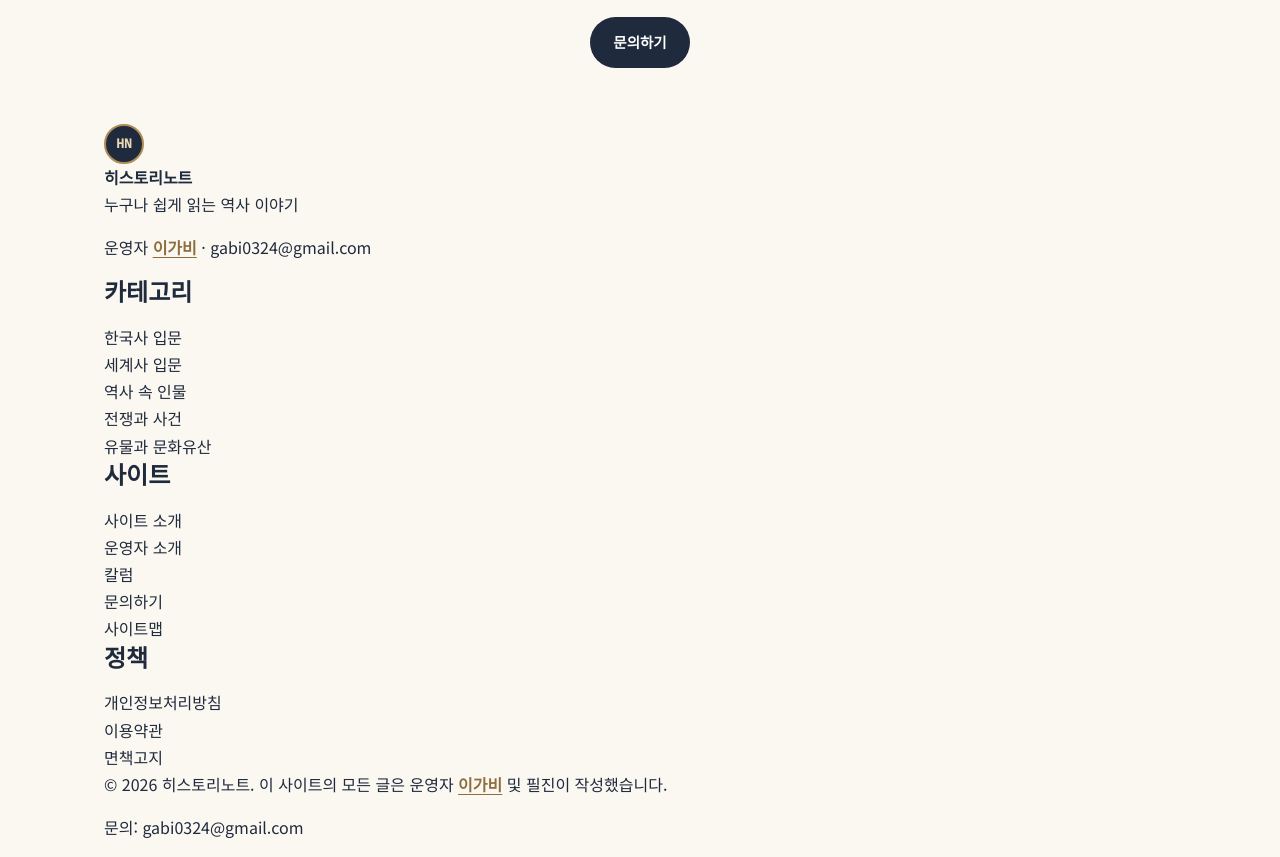
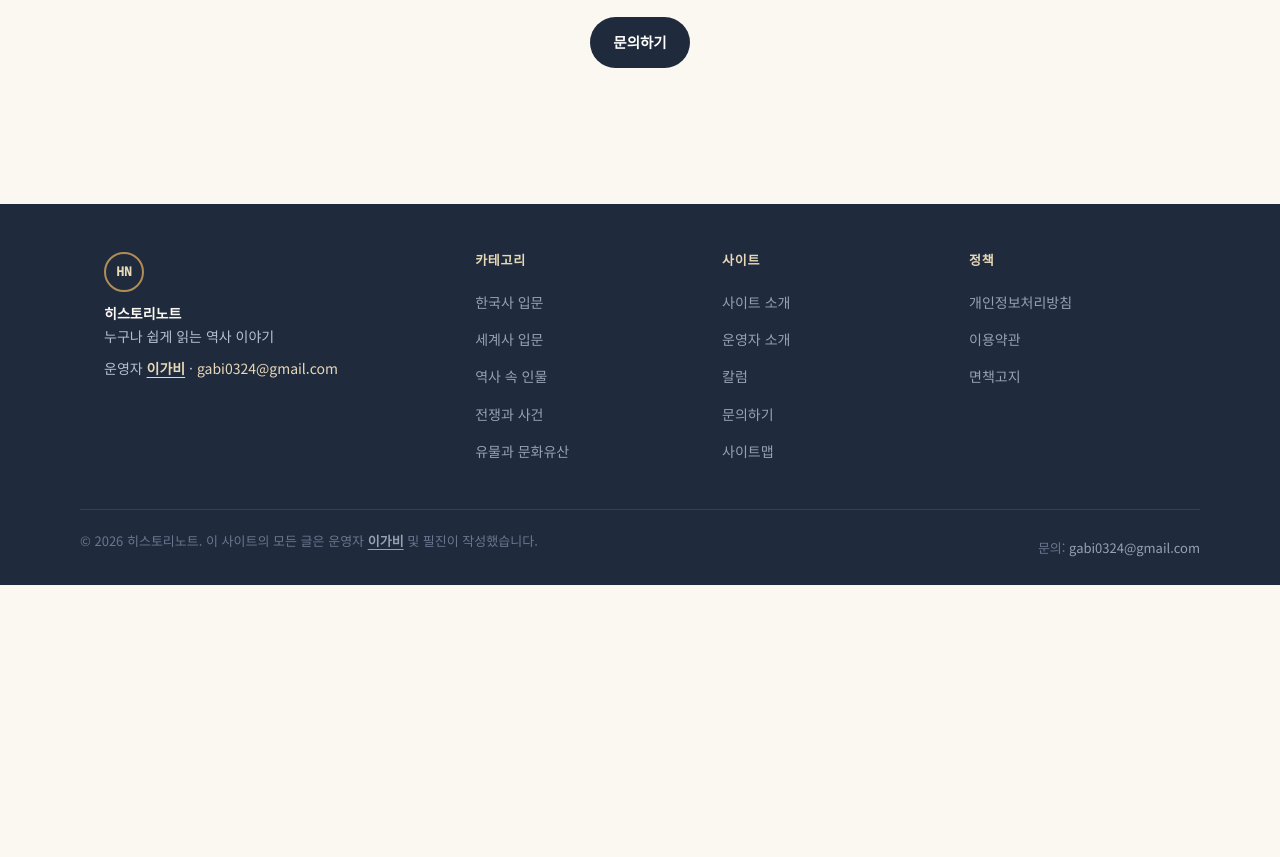
Before and after one commit to Koalaman0/hstorydomaingscprep, a website: page index.html in a window 1280 px wide. Shown: the part 4034-4891 px from the top of the page. After the commit the page ends 4619 px from the top, so only its background shows below. Drawn offline with Linux system fonts and the light colour scheme; no server answers.

Commit message:
asset 추가

```diff
--- a/assets/css/style.css
+++ b/assets/css/style.css
@@ -246,6 +246,31 @@ input:focus, textarea:focus, select:focus { border-color: var(--brass); }
 .admin-cta.is-visible { display: inline-flex; }
 .reader-cta.is-hidden { display: none; }
 
+/* ---------- 푸터 ---------- */
+.site-footer { background: var(--ink); color: var(--paper); margin-top: 80px; padding-top: 48px; }
+.footer-grid { display: grid; grid-template-columns: 1.6fr 1fr 1fr 1fr; gap: 40px; padding-bottom: 40px; }
+.footer-brand .brand-mark { background: transparent; border-color: var(--brass); color: var(--brass-light); }
+.footer-brand p { font-size: 14px; color: #B7C0D1; margin: 10px 0 0; }
+.footer-brand strong { color: var(--paper); }
+.footer-owner { font-size: 13px; color: #96A1B6; margin-top: 8px !important; }
+.footer-owner a { color: var(--brass-light); }
+.footer-owner a:hover { color: #fff; text-decoration: underline; }
+.footer-col h2 { font-size: 13px; font-family: var(--font-mono); text-transform: uppercase; letter-spacing: .06em; color: var(--brass-light); margin-bottom: 14px; }
+.footer-col ul li { padding: 5px 0; }
+.footer-col ul li a { font-size: 14px; color: #96A1B6; }
+.footer-col ul li a:hover { color: #fff; }
+.footer-bottom { border-top: 1px solid rgba(255,255,255,0.1); padding: 20px 0; display: flex; justify-content: space-between; align-items: center; flex-wrap: wrap; gap: 8px; font-size: 13px; color: #6B7690; }
+.footer-bottom a { color: #96A1B6; }
+.footer-bottom a:hover { color: #fff; }
+.footer-contact { margin: 0; }
+@media (max-width: 960px) {
+  .footer-grid { grid-template-columns: 1fr 1fr; gap: 28px; }
+}
+@media (max-width: 640px) {
+  .footer-grid { grid-template-columns: 1fr; gap: 24px; }
+  .footer-bottom { flex-direction: column; align-items: flex-start; }
+}
+
 /* ---------- 사이트맵 ---------- */
 .sitemap-grid { display: grid; grid-template-columns: repeat(2,1fr); gap: 32px; }
 .sitemap-grid h2 { font-size: 16px; border-bottom: 1px solid var(--border); padding-bottom: 8px; }
```
